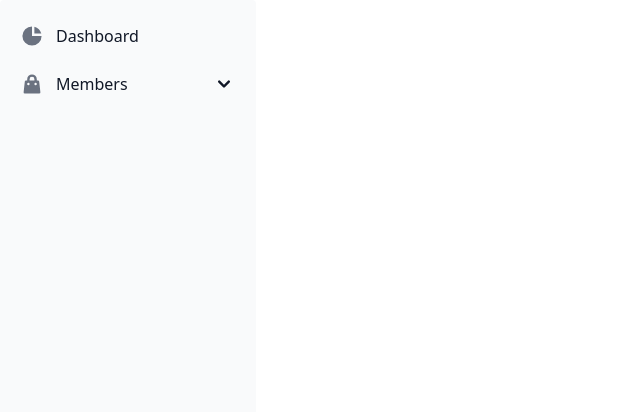
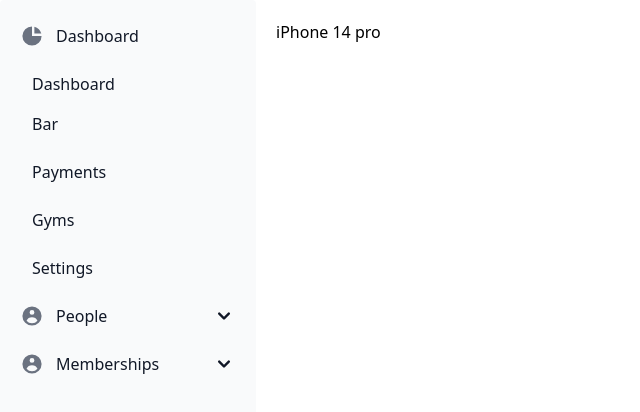
Before and after one commit to AbdulloxOrifjonov/gym_rat, a React (Create React App) app: page /owner/product/0 in a window 1280 px wide. Shown: the top 412 px of the page, without its empty margins (0-640 px from the left). Built offline with nearby package versions, Linux system fonts and the light colour scheme.

Commit message:
useParams ishladi

```diff
--- a/src/Pages/common/CardPage.jsx
+++ b/src/Pages/common/CardPage.jsx
@@ -3,13 +3,59 @@
 import React from "react";
 import { useParams } from "react-router-dom";
 
-function CardPage({ products }) {
+function CardPage() {
+  const products = [
+    {
+      name: "iPhone 14 pro",
+      cost: 800,
+      img: "http://bozor.lc:8080/api/files/v1/product-images/download?image=2024/08/06/zOQ5JgI_10.jpeg",
+      description: "Bu mahsulotni tavsiya qilamiz!!!",
+      id: 0,
+      checked: false,
+    },
+    {
+      name: "iPhone 13 pro",
+      cost: 700,
+      img: "http://bozor.lc:8080/api/files/v1/product-images/download?image=2024/08/06/zOQ5JgI_10.jpeg",
+      description: "Bu mahsulotni tavsiya qilamiz!!!",
+      id: 1,
+      checked: false,
+    },
+    {
+      name: "iPhone 12 pro",
+      cost: 500,
+      img: "http://bozor.lc:8080/api/files/v1/product-images/download?image=2024/08/06/zOQ5JgI_10.jpeg",
+      description: "Bu mahsulotni tavsiya qilamiz!!!",
+      id: 2,
+      checked: false,
+    },
+    {
+      name: "Protein 1",
+      cost: 100,
+      img: "https://images.uzum.uz/cq280pgsarnfdo9a8200/original.jpg",
+      description: "Bu mahsulotni tavsiya qilamiz!!!",
+      id: 3,
+      checked: false,
+    },
+    {
+      name: "Protein 2",
+      cost: 120,
+      img: "https://images.uzum.uz/cq280pgsarnfdo9a8200/original.jpg",
+      description: "Bu mahsulotni tavsiya qilamiz!!!",
+      id: 4,
+      checked: false,
+    },
+  ];
+
+  const cardId = useParams();
+  // eslint-disable-next-line
+  const filteredCard = products?.filter((prod) => cardId.id == prod.id);
+
+  console.dir(filteredCard);
+
+  console.log(filteredCard);
   console.log(products);
-  const cardId = useParams();
-  const filteredCard = products?.filter((prod) => cardId.id === prod.id);
-
   console.log(cardId);
-  console.log(filteredCard);
 
   return (
     <div>
--- a/src/components/Saidbar.jsx
+++ b/src/components/Saidbar.jsx
@@ -18,9 +18,8 @@
           {user === "owner" ? (
             <Sidebar.ItemGroup>
               <Sidebar.Item icon={HiChartPie}>Dashboard</Sidebar.Item>
-              <Sidebar.Collapse icon={HiShoppingBag} label="Members">
               <Sidebar.Item>Dashboard</Sidebar.Item>
-                <Link to="/owner/bar">
+              <Link to="/owner/market">
                 <Sidebar.Item>Bar</Sidebar.Item>
               </Link>
               <Sidebar.Item>Payments</Sidebar.Item>
@@ -73,7 +72,7 @@
                 <Sidebar.Item>Content</Sidebar.Item>
                 <Sidebar.Item>Growth</Sidebar.Item>
                 <Sidebar.Item>Settings</Sidebar.Item> */}
-              </Sidebar.Collapse>
+
               {/* <Sidebar.Item icon={HiInbox}>Inbox</Sidebar.Item> */}
             </Sidebar.ItemGroup>
           ) : (
```
Lines whose indentation alone changed are shown as unchanged.
